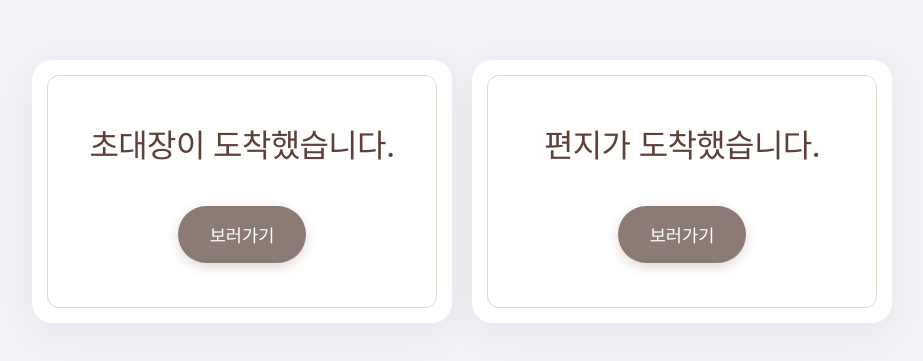
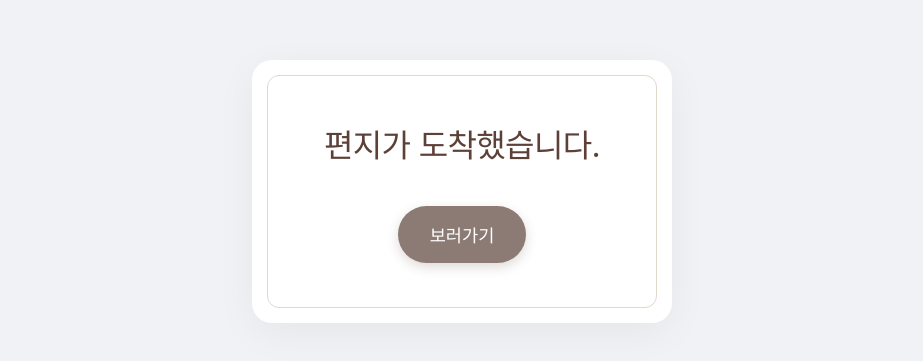
Before and after one commit to sh5623/Vibe_app, a Next.js app: page / in a window 1280 px wide. Shown: the part 209-570 px from the top of the page, without its empty margins (178-1101 px from the left). Built offline with nearby package versions, Linux system fonts and the light colour scheme.

Commit message:
invitation card 주석처리
invitation card 주석처리

```diff
--- a/src/app/page.tsx
+++ b/src/app/page.tsx
@@ -19,9 +19,9 @@ export default function Home() {
     const router = useRouter();
     const [isModalOpen, setIsModalOpen] = useState(false);
 
-    const handelNavigate = () => {
-        router.push('/invitation');
-    }
+    // const handelNavigate = () => {
+    //     router.push('/invitation');
+    // }
 
     const handleOpenModal = () => {
         setIsModalOpen(true);
@@ -37,11 +37,11 @@ export default function Home() {
 
     return (
         <Container>
-            <HomeCard
+            {/* <HomeCard
                 title="초대장이 도착했습니다."
                 buttonText="보러가기"
                 onClick={handelNavigate}
-            />
+            /> */}
             <HomeCard
                 title="편지가 도착했습니다."
                 buttonText="보러가기"
```
